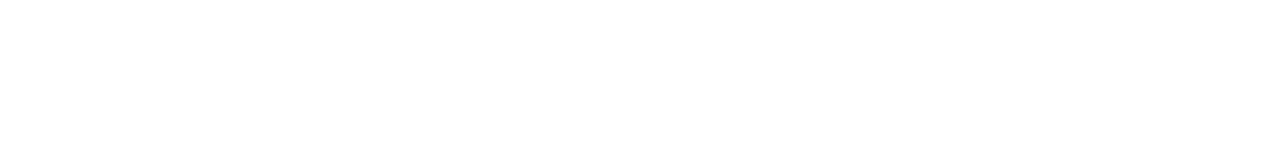
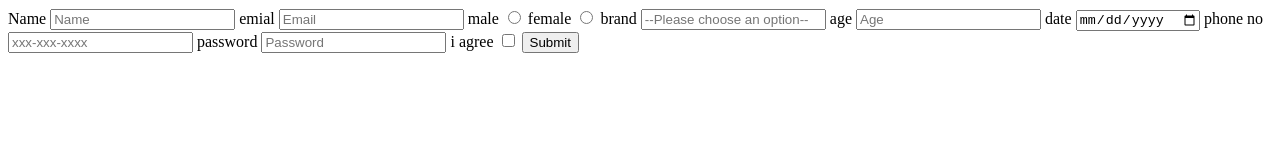
Before and after one commit to acciojob/signup-form-car-Bharath552-bit, a website: page main.html in a window 1280 px wide. Drawn offline with Linux system fonts and the light colour scheme.

Commit message:
created a submission

```diff
--- a/main.html
+++ b/main.html
@@ -8,6 +8,29 @@
 
 <body>
 	<!-- the entire body must be written by student -->
+	<form method="post">
+		<label for="name">Name</label>
+		<input type="text" required id="name" placeholder="Name">
+		<label for="email">emial</label>
+		<input type="email" required id="email" placeholder="Email">
+		<label for="gender_m">male</label>
+		<input type="radio" required name="gender" id="gender_m">
+		<label for="gender_f">female</label>
+		<input type="radio" required name="gender" id="gender_f">
+		<label for="cars">brand</label>
+		<input type="select" required id="cars" placeholder="--Please choose an option--">
+		<label for="age">age</label>
+		<input type="number" required id="age" placeholder="Age">
+		<label for="dob">date</label>
+		<input type="date" required id="dob">
+		<label for="tel">phone no</label>
+		<input type="tel" required id="tel" placeholder="xxx-xxx-xxxx">
+		<label for="password">password</label>
+		<input type="password" required id="password" placeholder="Password">
+		<label for="tos">i agree</label>
+		<input type="checkbox" required id="tos">
+		<button type="submit">Submit</button>
+	</form>
     <script type="text/javascript" src="./script.js">
 </script>
 
```
